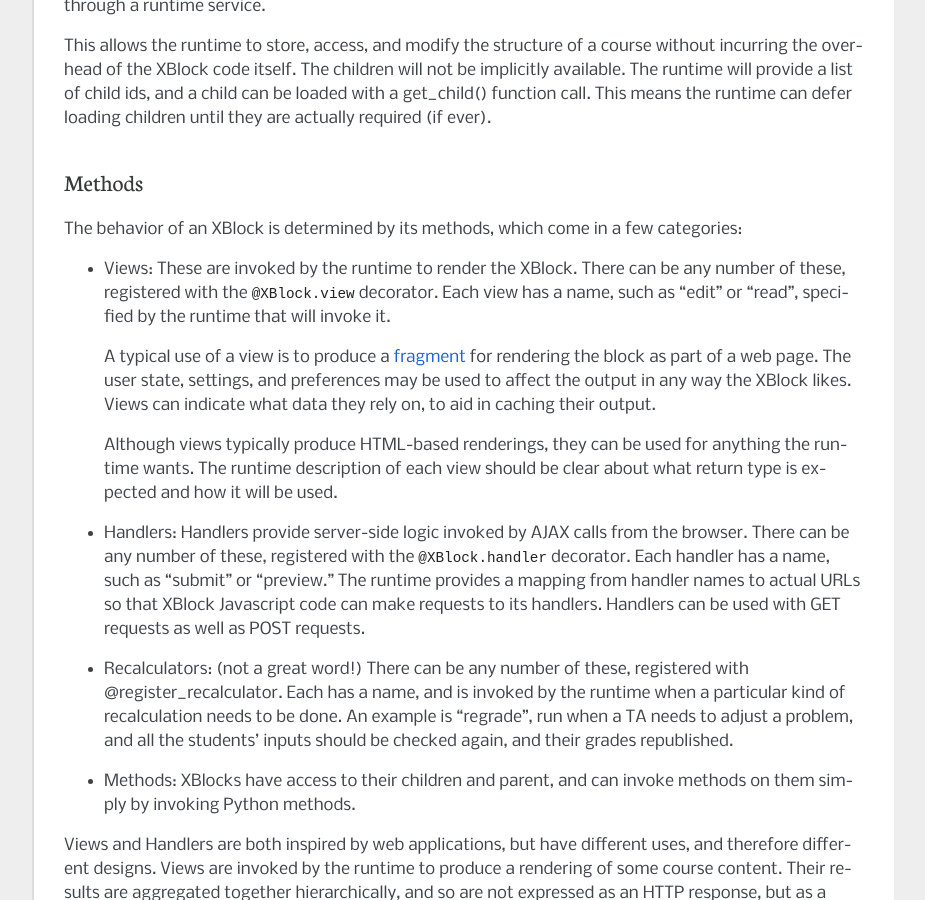
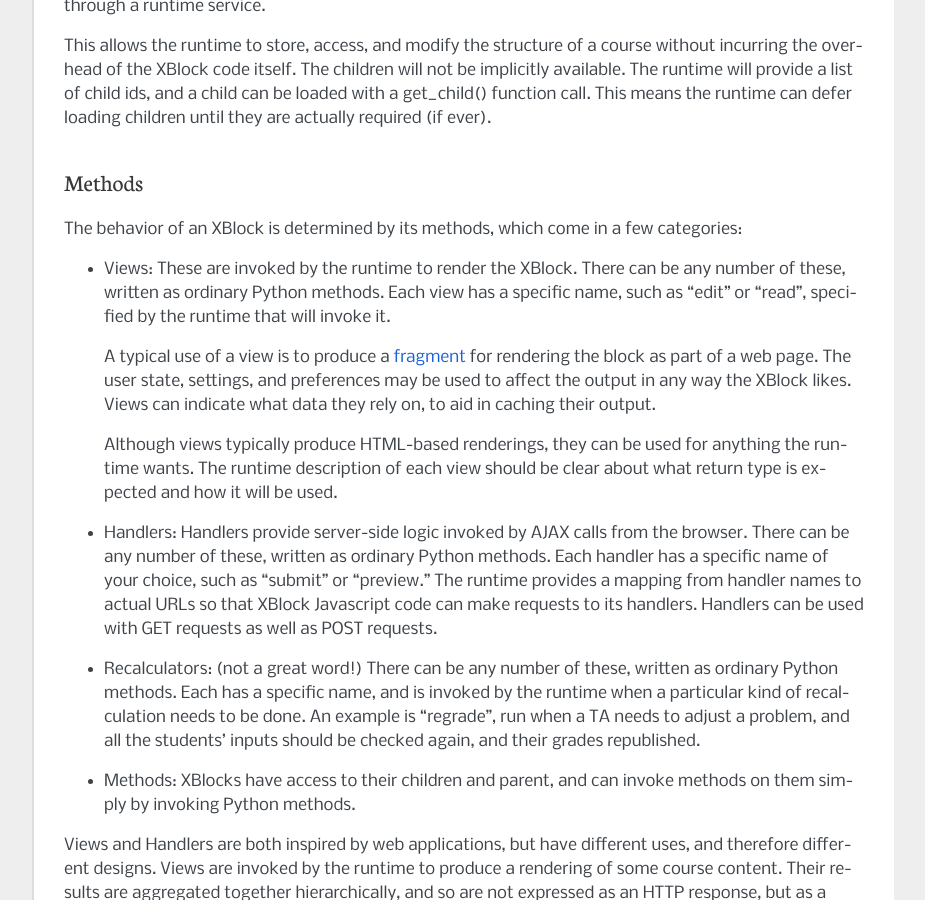
Before and after one commit to openedx/XBlock, a Sphinx documentation site: the page built from doc/guide/xblock.rst, in a window 1280 px wide and 900 px high, scrolled down 1388 px. Shown: the whole window, without its empty margins (198-1123 px from the left). Built offline with Sphinx 7.4.7, drawn with Linux system fonts in a browser that asks for light colours.

Commit message:
Remove mention of now-gone decorators from docs

```diff
--- a/doc/guide/xblock.rst
+++ b/doc/guide/xblock.rst
@@ -98,9 +98,9 @@ The behavior of an XBlock is determined by its methods, which come in a few
 categories:
 
 * Views: These are invoked by the runtime to render the XBlock. There can be
-  any number of these, registered with the :meth:`@XBlock.view <.XBlock.view>`
-  decorator. Each view has a name, such as "edit" or "read", specified by the
-  runtime that will invoke it.
+  any number of these, written as ordinary Python methods.  Each view has a
+  specific name, such as "edit" or "read", specified by the runtime that will
+  invoke it.
 
   A typical use of a view is to produce a :ref:`fragment <fragment>` for
   rendering the block as part of a web page.  The user state, settings, and
@@ -112,18 +112,17 @@ categories:
   clear about what return type is expected and how it will be used.
 
 * Handlers: Handlers provide server-side logic invoked by AJAX calls from the
-  browser. There can be any number of these, registered with the
-  :meth:`@XBlock.handler <.XBlock.handler>` decorator.  Each handler has a
-  name, such as "submit" or "preview."  The runtime provides a mapping from
-  handler names to actual URLs so that XBlock Javascript code can make requests
-  to its handlers. Handlers can be used with GET requests as well as POST
-  requests.
+  browser. There can be any number of these, written as ordinary Python
+  methods.  Each handler has a specific name of your choice, such as "submit"
+  or "preview." The runtime provides a mapping from handler names to actual
+  URLs so that XBlock Javascript code can make requests to its handlers.
+  Handlers can be used with GET requests as well as POST requests.
 
-* Recalculators: (not a great word!) There can be any number of these,
-  registered with @register_recalculator. Each has a name, and is invoked by
-  the runtime when a particular kind of recalculation needs to be done.  An
-  example is "regrade", run when a TA needs to adjust a problem, and all the
-  students' inputs should be checked again, and their grades republished.
+* Recalculators: (not a great word!) There can be any number of these, written
+  as ordinary Python methods. Each has a specific name, and is invoked by the
+  runtime when a particular kind of recalculation needs to be done.  An example
+  is "regrade", run when a TA needs to adjust a problem, and all the students'
+  inputs should be checked again, and their grades republished.
 
 * Methods: XBlocks have access to their children and parent, and can invoke
   methods on them simply by invoking Python methods.
```
Also changed, not shown: 1 other file.
